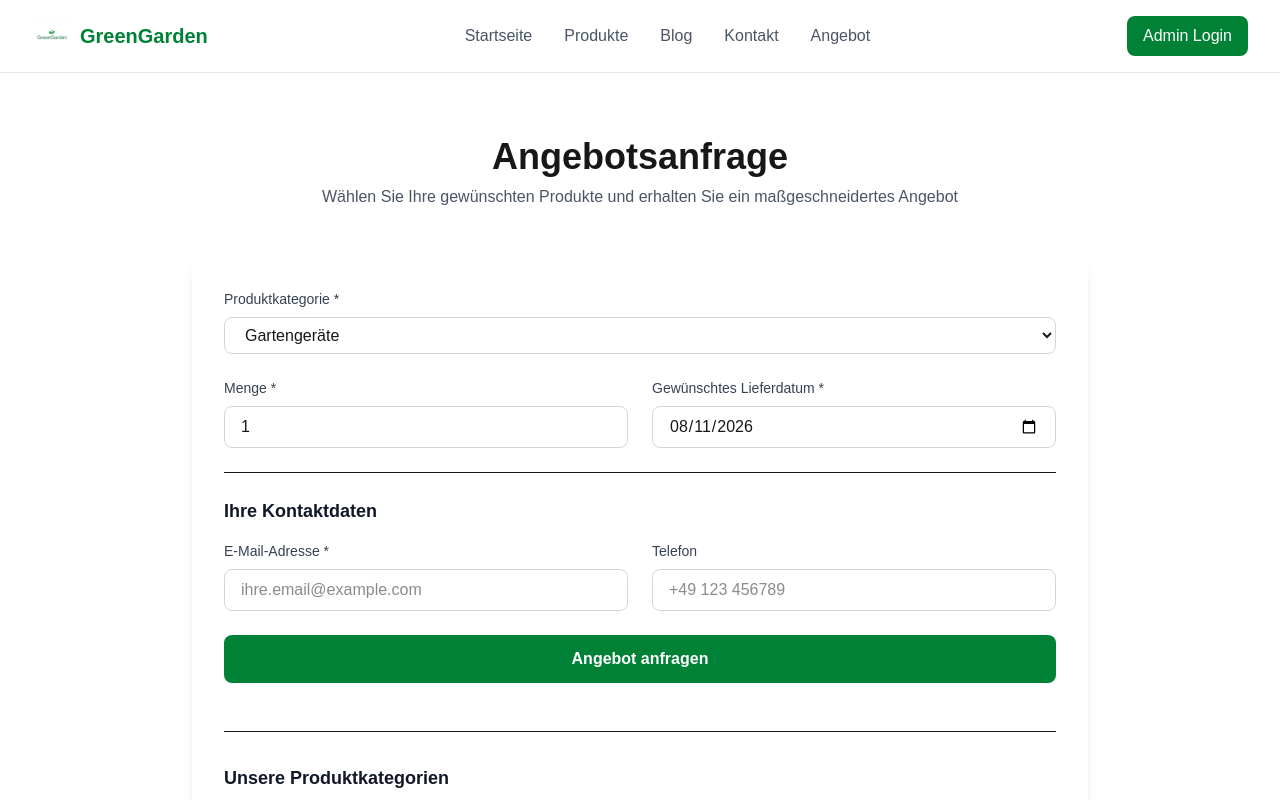
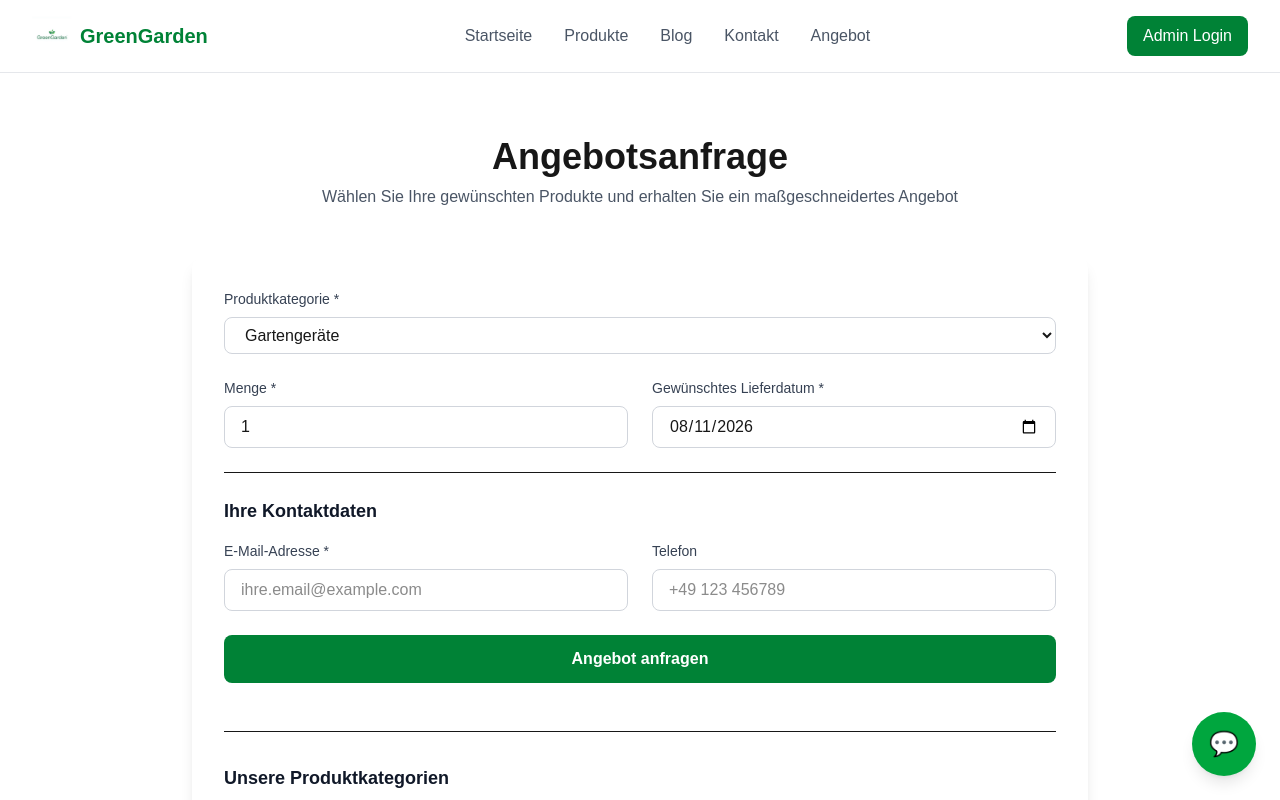
Before and after one commit to neubertdenny-hub/Green-Garden, a Next.js app: page /offer in a window 1280 px wide. Shown: the top 800 px of the page. Built offline with nearby package versions, Linux system fonts and the light colour scheme.

Commit message:
Add ChatBot to global layout - display on all pages, not just homepage

```diff
--- a/app/layout.tsx
+++ b/app/layout.tsx
@@ -1,5 +1,6 @@
 import type { Metadata } from "next";
 import { Geist, Geist_Mono } from "next/font/google";
+import dynamic from "next/dynamic";
 import "./globals.css";
 
 const geistSans = Geist({
@@ -11,6 +12,8 @@ const geistMono = Geist_Mono({
   variable: "--font-geist-mono",
   subsets: ["latin"],
 });
+
+const ChatBot = dynamic(() => import("./components/ChatBot"), { ssr: false });
 
 export const metadata: Metadata = {
   title: "GreenGarden GmbH | Ihre Garten-Experten",
@@ -27,7 +30,10 @@ export default function RootLayout({
       lang="de"
       className={`${geistSans.variable} ${geistMono.variable}`}
     >
-      <body className="bg-white text-gray-900">{children}</body>
+      <body className="bg-white text-gray-900">
+        {children}
+        <ChatBot />
+      </body>
     </html>
   );
 }
--- a/app/page.tsx
+++ b/app/page.tsx
@@ -2,10 +2,7 @@
 
 import Link from 'next/link';
 import Image from 'next/image';
-import dynamic from 'next/dynamic';
 import Header from './components/Header';
-
-const ChatBot = dynamic(() => import('./components/ChatBot'), { ssr: false });
 
 const products = [
   {
@@ -292,9 +289,6 @@ export default function Home() {
           </div>
         </div>
       </footer>
-
-      {/* ChatBot */}
-      <ChatBot />
     </div>
   );
 }
```
